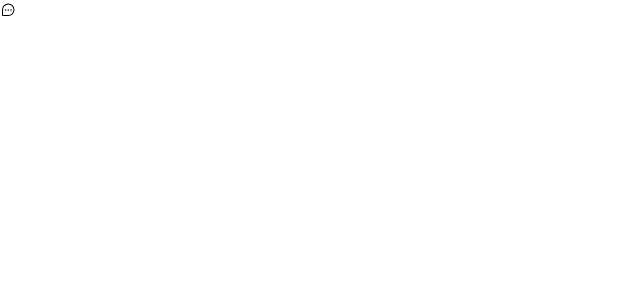
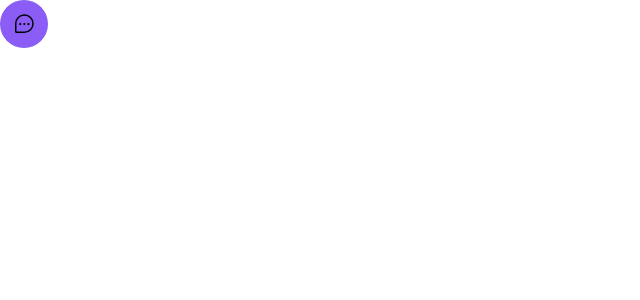
Before and after one commit to xeniaalex3/Feedback-Widget, a React (Vite) app in the folder web/: page / in a window 1280 px wide. Shown: the top 300 px of the page, without its empty margins (0-640 px from the left). Built offline with nearby package versions, Linux system fonts and the light colour scheme.

Commit message:
debuging

```diff
--- a/web/src/components/App/App.tsx
+++ b/web/src/components/App/App.tsx
@@ -1,9 +1,11 @@
-import { Widget } from '../Widget/Widget';
+import Widget  from '../Widget/Widget';
 
-export function App() {
+function App() {
   return (
     <div>
      <Widget/>
     </div>
   );
 }
+
+export default App;
--- a/web/src/components/Widget/Widget.tsx
+++ b/web/src/components/Widget/Widget.tsx
@@ -1,6 +1,6 @@
 import { ChatTeardropDots } from '@phosphor-icons/react';
 
-export function Widget(){
+function Widget(){
   return(
     <button className='bg-violet-500 rounded-full p-3 h-12'>
       <ChatTeardropDots className='w-6 h-6'/>
@@ -8,3 +8,5 @@ export function Widget(){
   )
 
 }
+
+export default Widget;
--- a/web/src/main.tsx
+++ b/web/src/main.tsx
@@ -1,6 +1,6 @@
 import React from "react";
 import ReactDOM from "react-dom/client";
-import {App} from "./components/App/App";
+import App from "./components/App/App";
 
 import './global.css';
 
--- a/web/tailwind.config.js
+++ b/web/tailwind.config.js
@@ -1,6 +1,6 @@
 /** @type {import('tailwindcss').Config} */
 module.exports = {
-    content: [". / src / components /**/ * .tsx "],
+    content: ["./src/**/*.tsx"],
     theme: {
         extend: {},
     },
```
